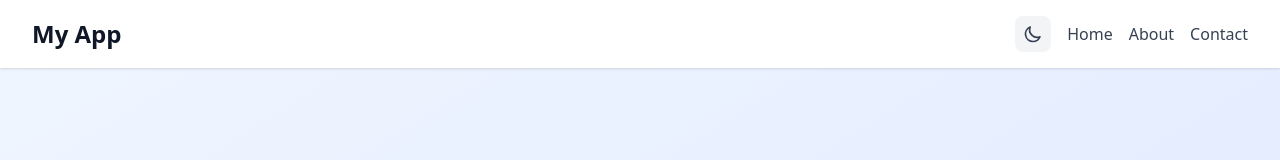
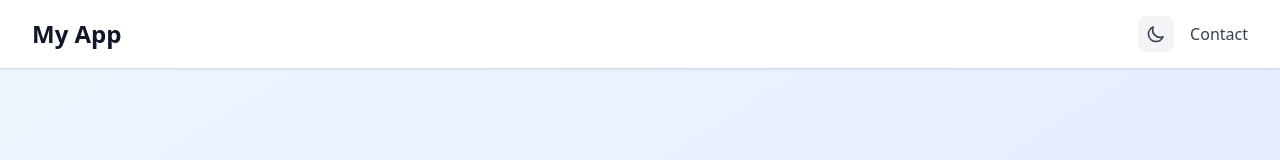
Before and after one commit to hpitta26/KnightHacks-2025, a React app in the folder frontend/: page / in a window 1280 px wide. Shown: the top 160 px of the page. Built offline with nearby package versions, Linux system fonts and the light colour scheme; the HTML template or start-up script is replaced by a standard one.

Commit message:
setup routing and folders

```diff
--- a/frontend/src/App.jsx
+++ b/frontend/src/App.jsx
@@ -1,10 +1,8 @@
 import { useState, useEffect } from 'react'
-import reactLogo from './assets/react.svg'
-import viteLogo from '/vite.svg'
-import { HiOutlineMoon, HiOutlineSun } from 'react-icons/hi';
+import Dashboard from './pages/Dashboard'
+import { BrowserRouter as Router, Routes, Route } from 'react-router-dom';
 
 function App() {
-
   const [isDark, setIsDark] = useState(() => {
     const savedTheme = localStorage.getItem("theme");
     return savedTheme === "dark";
@@ -22,39 +20,11 @@ function App() {
   }, [isDark]);
 
   return (
-    <div className="h-screen flex flex-col bg-linear-to-br from-blue-50 to-indigo-100 dark:from-gray-900 dark:to-gray-800">
-      {/* Navbar */}
-      <nav className="bg-white dark:bg-gray-800 shadow-sm dark:shadow-gray-700">
-        <div className="max-w-7xl mx-auto px-4 sm:px-6 lg:px-8 py-4">
-          <div className="flex justify-between items-center">
-            <h1 className="text-2xl font-bold text-gray-900 dark:text-white">My App</h1>
-            <div className="flex items-center space-x-4">
-              <button
-                onClick={() => setIsDark(!isDark)}
-                className="p-2 rounded-lg bg-gray-100 hover:bg-gray-200 dark:bg-gray-700 dark:hover:bg-gray-600 transition text-gray-700 dark:text-gray-200 cursor-pointer"
-                aria-label="Toggle dark mode"
-              >
-                {isDark ? (
-                  <HiOutlineSun className="w-5 h-5" />
-                ) : (
-                  <HiOutlineMoon className="w-5 h-5" />
-                )}
-              </button>
-              <a href="#" className="text-gray-700 hover:text-indigo-600 dark:text-gray-300 dark:hover:text-indigo-400 transition cursor-pointer">Home</a>
-              <a href="#" className="text-gray-700 hover:text-indigo-600 dark:text-gray-300 dark:hover:text-indigo-400 transition cursor-pointer">About</a>
-              <a href="#" className="text-gray-700 hover:text-indigo-600 dark:text-gray-300 dark:hover:text-indigo-400 transition cursor-pointer">Contact</a>
-            </div>
-          </div>
-        </div>
-      </nav>
-
-      {/* Main Content */}
-      <main className="flex-1 flex items-center justify-center">
-        <h2 className="text-5xl font-extrabold text-gray-900 dark:text-white">
-          Welcome to Your App
-        </h2>
-      </main>
-    </div>
+    <Router>
+      <Routes>
+        <Route path='/' element={<Dashboard isDark={isDark} setIsDark={setIsDark} />} />
+      </Routes>
+    </Router>
   )
 }
 
--- /dev/null
+++ b/frontend/src/components/Navbar.jsx
@@ -0,0 +1,29 @@
+import { HiOutlineMoon, HiOutlineSun } from 'react-icons/hi';
+
+function Navbar({ isDark, setIsDark }) {
+  return (
+    <nav className="bg-white dark:bg-gray-800 shadow-sm dark:shadow-gray-700">
+      <div className="max-w-7xl mx-auto px-4 sm:px-6 lg:px-8 py-4">
+        <div className="flex justify-between items-center">
+          <h1 className="text-2xl font-bold text-gray-900 dark:text-white">My App</h1>
+          <div className="flex items-center space-x-4">
+            <button
+              onClick={() => setIsDark(!isDark)}
+              className="p-2 rounded-lg bg-gray-100 hover:bg-gray-200 dark:bg-gray-700 dark:hover:bg-gray-600 transition text-gray-700 dark:text-gray-200 cursor-pointer"
+              aria-label="Toggle dark mode"
+            >
+              {isDark ? (
+                <HiOutlineSun className="w-5 h-5" />
+              ) : (
+                <HiOutlineMoon className="w-5 h-5" />
+              )}
+            </button>
+            <a href="#" className="text-gray-700 hover:text-indigo-600 dark:text-gray-300 dark:hover:text-indigo-400 transition cursor-pointer">Contact</a>
+          </div>
+        </div>
+      </div>
+    </nav>
+  );
+}
+
+export default Navbar;
--- /dev/null
+++ b/frontend/src/pages/Dashboard.jsx
@@ -0,0 +1,16 @@
+import Navbar from '../components/Navbar';
+
+function Dashboard({ isDark, setIsDark }) {
+  return (
+    <div className="h-screen flex flex-col bg-linear-to-br from-blue-50 to-indigo-100 dark:from-gray-900 dark:to-gray-800">
+        <Navbar isDark={isDark} setIsDark={setIsDark} />
+        <main className="flex-1 flex items-center justify-center">
+            <h2 className="text-5xl font-extrabold text-gray-900 dark:text-white">
+                Welcome to Your App
+            </h2>
+        </main>
+    </div>
+  );
+}
+
+export default Dashboard;
```
